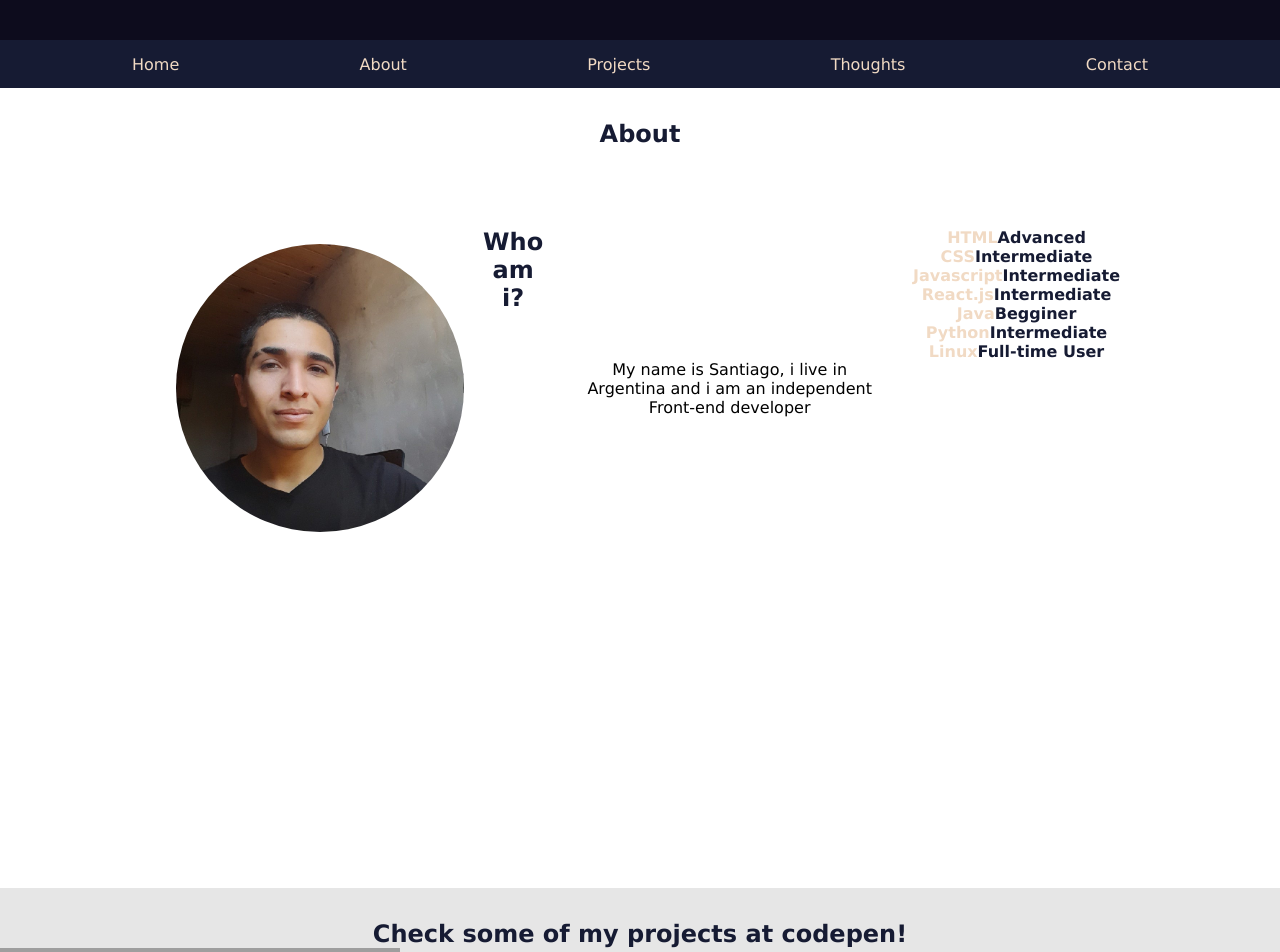
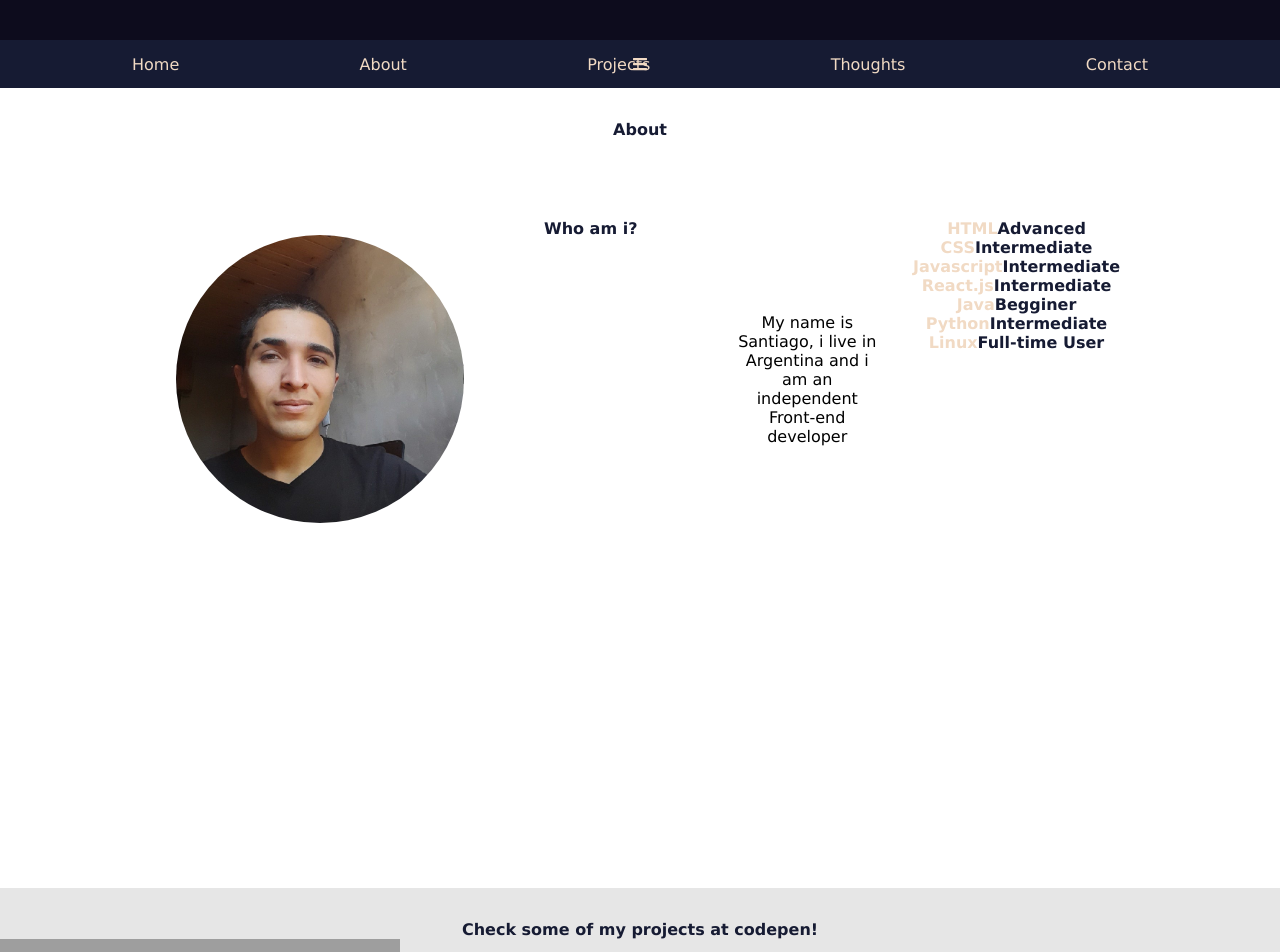
Before and after one commit to NewtonHead/portfolio, a React (Create React App) app: page / in a window 1280 px wide. Shown: the part 760-1712 px from the top of the page. Built offline with nearby package versions, Linux system fonts and the light colour scheme; grey boxes are pictures that could not be loaded.

Commit message:
css refactoring

```diff
--- a/src/App.css
+++ b/src/App.css
@@ -6,6 +6,7 @@
   box-sizing: border-box;
   font-family: 'Lucida Sans', 'Lucida Sans Regular', 'Lucida Grande', 'Lucida Sans Unicode', Geneva, Verdana, sans-serif;
   font-weight: 400;
+  font-size: 1rem;
   list-style: none;
   text-decoration: none;
 }
@@ -58,26 +59,26 @@ section {
   display: none;
 }
 
-.navbar-item-button {
-  color: var(--almond);
-}
 
-.all-centered {
+.flex-centered {
   display: flex;
   align-items: center;
   justify-content: center;
+}
+
+.text-centered {
   text-align: center;
+}
+
+.absolute {
+  position: absolute;
 }
 
 /* ---------------- */
 
 #welcome {
   background-color: var(--xiketic);
-  color: var(--almond);
-  display: flex;
   height: 100vh;
-  align-items:center;
-  justify-content:center;
 }
 
 #welcome-text, #welcome-text h2 {
@@ -88,7 +89,6 @@ section {
 
 #workButton {
   font-size: 1.5rem;
-  color: var(--almond);
   background-color: var(--xiketic);
   -webkit-transition: background-color 400ms linear, color 400ms linear;
           transition: background-color 400ms linear, color 400ms linear;
@@ -106,11 +106,6 @@ section {
   background-color:var(--heliotrope-gray);
   color: white;
   cursor: pointer;
-}
-
-.welcome-container {
-  text-align: center;
-  position: absolute;
 }
 
 /* --------- */
@@ -145,13 +140,11 @@ p {
 }
 
 .title {
-  text-align: center;
-  font-weight: 600;
-  color: var(--oxford-blue);
-  widows: 100%;
+  width: 100%;
 }
 
 @media only screen and (min-device-width:601px) {
+
   .navbar {
     display: flex;
     align-items: center;
@@ -199,14 +192,9 @@ p {
     border-style: solid;
     border-width: 2px;
     border-radius: 0.25rem;
-    color: var(--almond);
     height: 2rem;
     width: 2rem;
     font-size: 1.25rem;
-    display: flex;
-    align-items: center;
-    justify-content: center;
-    position: absolute;
     margin-top: 0.5rem;
     right: 0;
     margin-right: 1rem;
@@ -218,7 +206,6 @@ p {
   }
 
   #navbar-list {
-    position: absolute;
     margin-top: 3rem;
     transform-origin: top center;
   }
@@ -227,10 +214,6 @@ p {
     padding: 0.25rem 0 0.25rem 0;
     width: 100vw;
     padding: 0.25rem 0 0.25rem 0;
-    display: flex;
-    align-items: center;
-    justify-content: center;
-    width: 100vw;
     background-color: var(--oxford-blue);
   }
 
@@ -258,11 +241,9 @@ p {
     margin-bottom: 0;
     width: 15rem;
     height: 5rem;
-    font-size: 1rem;
   }
 
   #skills {
-    font-size: 1rem;
     width: 100%;
     margin-top: 2rem;
   }
@@ -277,11 +258,9 @@ p {
     height: 100%;
     width: 33%;
     padding: 0.33rem;
-    text-align: center;
   }
 
   .level {
-    text-align: center;
     height: 100%;
     background-color: var(--almond);
     padding: 0.33rem;
@@ -314,7 +293,6 @@ p {
     border-color: var(--almond);
     border-style: solid;
     background-color: rgba(241, 218, 196, 0.5);;
-    position: absolute;
     top: 50%;
     left: 50%;
     transform: translate(-50%, -50%);
--- a/src/components/About/About.jsx
+++ b/src/components/About/About.jsx
@@ -1,35 +1,35 @@
 function About() {
   return (
     <section id="about">
-      <h1 id="aboutTitle" class="title">About</h1>
+      <h1 id="aboutTitle" class="title text-centered bold oxford-blue">About</h1>
       <div className="container">
         <img src="/images/portfolio-image.jpg" alt="" srcset="" id="me"/>
-        <h2 id="whoami" class="title">Who am i?</h2>
-        <p id="paragraph" class="all-centered">My name is Santiago, i live in Argentina
+        <h2 id="whoami" class="title text-centered bold oxford-blue">Who am i?</h2>
+        <p id="paragraph" class="flex-centered text-centered">My name is Santiago, i live in Argentina
         and i am an independent Front-end developer
         </p>
 
         <ul id="skills">
-          <li class="all-centered">
-            <span class="tech bold almond">HTML</span> <span class="level bold oxford-blue">Advanced</span>
+          <li class="flex-centered text-centered">
+            <span class="tech bold almond text-centered">HTML</span> <span class="level bold oxford-blue text-centered">Advanced</span>
           </li>
-          <li class="all-centered">
-            <span class="tech bold almond">CSS</span> <span class="level bold oxford-blue">Intermediate</span>
+          <li class="flex-centered text-centered">
+            <span class="tech bold almond text-centered">CSS</span> <span class="level bold oxford-blue text-centered">Intermediate</span>
           </li>
-          <li class="all-centered">
-            <span class="tech bold almond">Javascript</span> <span class="level bold oxford-blue">Intermediate</span>
+          <li class="flex-centered text-centered">
+            <span class="tech bold almond text-centered">Javascript</span> <span class="level bold oxford-blue text-centered">Intermediate</span>
           </li>
-          <li class="all-centered">
-            <span class="tech bold almond">React.js</span> <span class="level bold oxford-blue">Intermediate</span>
+          <li class="flex-centered text-centered">
+            <span class="tech bold almond text-centered">React.js</span> <span class="level bold oxford-blue text-centered">Intermediate</span>
           </li>
-          <li class="all-centered">
-            <span class="tech bold almond">Java</span> <span class="level bold oxford-blue">Begginer</span>
+          <li class="flex-centered text-centered">
+            <span class="tech bold almond text-centered">Java</span> <span class="level bold oxford-blue text-centered">Begginer</span>
           </li>
-          <li class="all-centered">
-            <span class="tech bold almond">Python</span> <span class="level bold oxford-blue">Intermediate</span>
+          <li class="flex-centered text-centered">
+            <span class="tech bold almond text-centered">Python</span> <span class="level bold oxford-blue text-centered">Intermediate</span>
           </li>
-          <li class="all-centered">
-            <span class="tech bold almond">Linux</span> <span class="level bold oxford-blue">Full-time User</span>
+          <li class="flex-centered text-centered">
+            <span class="tech bold almond text-centered">Linux</span> <span class="level bold oxford-blue text-centered">Full-time User</span>
           </li>
         </ul>
       </div>
--- a/src/components/Navbar/Navbar.jsx
+++ b/src/components/Navbar/Navbar.jsx
@@ -19,12 +19,12 @@ function Navbar(props) {
 
   return (
     <nav className="navbar">
-      <span className="navbar-dropdown-button" onClick={openDropdown}><FaBars /></span>
-      <ul id="navbar-list" className="hidden">
+      <span className="navbar-dropdown-button almond flex-centered absolute" onClick={openDropdown}><FaBars /></span>
+      <ul id="navbar-list" className="hidden absolute">
         {props.data.map((data, index) =>{
           return (
             <li key={index}>
-              <a className={data.className + ' noselect'} href={"#" + data.text}>{data.text}</a>
+              <a className={data.className + ' noselect almond'} href={"#" + data.text}>{data.text}</a>
               </li>
           )
         })}
--- a/src/components/Navbar/data.jsx
+++ b/src/components/Navbar/data.jsx
@@ -1,11 +1,11 @@
 import NavbarItem from "./NavbarItem";
 
 const navbarData = [
-  new NavbarItem('navbar-item-button', 'Home'),
-  new NavbarItem('navbar-item-button', 'About'),
-  new NavbarItem('navbar-item-button', 'Projects'),
-  new NavbarItem('navbar-item-button', 'Thoughts'),
-  new NavbarItem('navbar-item-button', 'Contact')
+  new NavbarItem('navbar-item-button flex-centered text-centered', 'Home'),
+  new NavbarItem('navbar-item-button flex-centered text-centered', 'About'),
+  new NavbarItem('navbar-item-button flex-centered text-centered', 'Projects'),
+  new NavbarItem('navbar-item-button flex-centered text-centered', 'Thoughts'),
+  new NavbarItem('navbar-item-button flex-centered text-centered', 'Contact')
 ]
 
 export default navbarData;
--- a/src/components/Projects/Projects.jsx
+++ b/src/components/Projects/Projects.jsx
@@ -16,12 +16,12 @@ const projectList = [
 function Projects() {
     return (
         <section id="projects">
-            <h2 class="title">Check some of my projects at codepen!</h2>
+            <h2 class="title text-centered oxford-blue bold">Check some of my projects at codepen!</h2>
             {projectList.map((project, index) => {
                 return (
                     <article className="card">
-                        <img src={project.url} key={index} alt="" srcset="" className="thumbnail all-centered"/>
-                        <span className="project-button all-centered oxford-blue bold noselect">{project.title}</span>
+                        <img src={project.url} key={index} alt="" srcset="" className="thumbnail flex-centered text-centered"/>
+                        <span className="project-button text-centered flex-centered oxford-blue bold noselect absolute">{project.title}</span>
                     </article>
                 )
             })}
--- a/src/components/Welcome/Welcome.jsx
+++ b/src/components/Welcome/Welcome.jsx
@@ -1,13 +1,13 @@
 function Welcome(props) {
 
   return (
-    <section id="welcome">
-      <div className="welcome-card">
+    <section id="welcome" className="almond flex-centered">
+      <div className="welcome-card text-centered absolute">
             <div id="welcome-text">
                 <h1>{props.title}</h1>
                 <h2>{props.subTitle}</h2>
             </div>
-            <button id="workButton">{props.buttonText}</button>
+            <button id="workButton" className="almond">{props.buttonText}</button>
         </div>
     </section>
   )
```
